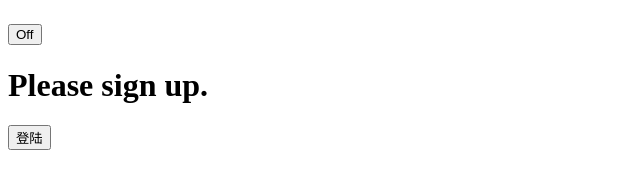
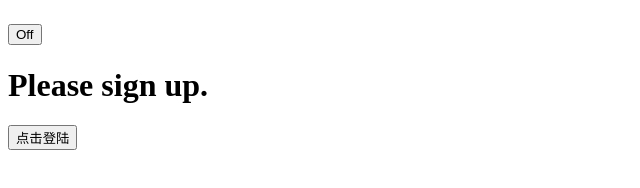
Before and after one commit to weykon/react-learn, a React app: page / in a window 1280 px wide. Shown: the part 530-718 px from the top of the page, without its empty margins (0-640 px from the left). Built offline with nearby package versions, Linux system fonts and the light colour scheme; the HTML template or start-up script is replaced by a standard one.

Commit message:
使用变量来储存元素

```diff
--- /dev/null
+++ b/prettier.config.js
@@ -0,0 +1,3 @@
+module.exports = {
+    tabWidth: 4
+}
--- a/src/component/Greeting.tsx
+++ b/src/component/Greeting.tsx
@@ -1,16 +1,16 @@
 import React from "react";
 type P = { isLoggedIn: boolean };
-export function GuestGreeting() {
+function GuestGreeting() {
     return (
         <div>
-      <h1>Please sign up.</h1><button>登陆</button>
+            <h1>Please sign up.</h1>
         </div>
     );
 }
-export function UserGreeting() {
+function UserGreeting() {
     return (
         <div>
-      <h1>Welcome back!</h1>;
+            <h1>Welcome back!</h1>
         </div>
     );
 }
--- /dev/null
+++ b/src/component/LoginCtrl.tsx
@@ -0,0 +1,40 @@
+import React from "react";
+import { Greeting } from "./Greeting";
+type P = { isLoggedIn: boolean };
+type TButton = { onClick: React.MouseEventHandler<HTMLButtonElement> };
+function LoginButton(props: TButton) {
+    return <button onClick={props.onClick}>点击登陆</button>;
+}
+function LogoutButton(props: TButton) {
+    return <button onClick={props.onClick}>点击退出</button>;
+}
+export class LoginCtrl extends React.Component<P, P> {
+    constructor(props: P) {
+        super(props);
+        this.state = { isLoggedIn: false };
+    }
+    handleLoginClick() {
+        this.setState({ isLoggedIn: true });
+    }
+
+    handleLogoutClick() {
+        this.setState({ isLoggedIn: false });
+    }
+
+    render() {
+        const isLoggedIn = this.state.isLoggedIn;
+        let button;
+        if (isLoggedIn) {
+            button = (
+                <LogoutButton onClick={this.handleLogoutClick.bind(this)} />
+            );
+        } else {
+            button = <LoginButton onClick={this.handleLoginClick.bind(this)} />;
+        }
+        return (
+            <div>
+                <Greeting isLoggedIn={this.state.isLoggedIn} />{button}
+            </div>
+        );
+    }
+}
--- a/src/component/Toggle.tsx
+++ b/src/component/Toggle.tsx
@@ -1,27 +1,26 @@
 import React from "react";
 
-type S = {isToggleOn:boolean}
-export default class Toggle extends React.Component<{},S>{
-    constructor(props:{}){
+type S = { isToggleOn: boolean };
+export default class Toggle extends React.Component<{}, S> {
+    constructor(props: {}) {
         super(props);
-        this.state = {isToggleOn:false}
+        this.state = { isToggleOn: false };
     }
 
-    render(){
+    render() {
         return (
             <div>
                 <button onClick={this.handleClick.bind(this)}>
-                    {this.state.isToggleOn ? "On": "Off"}
+                    {this.state.isToggleOn ? "On" : "Off"}
                 </button>
-                {this.state.isToggleOn ?"显示":""}
+                {this.state.isToggleOn ? "显示" : ""}
             </div>
-
-        )
+        );
     }
 
-    handleClick(){
-        this.setState(state => ({
-            isToggleOn : !state.isToggleOn
-        }))
+    handleClick() {
+        this.setState((state) => ({
+            isToggleOn: !state.isToggleOn,
+        }));
     }
 }
--- a/src/index.tsx
+++ b/src/index.tsx
@@ -4,6 +4,7 @@ import { Comment, mock_comment } from "./component/Comment";
 import { Clock } from "./component/Clock";
 import Toggle from "./component/Toggle";
 import { Greeting } from "./component/Greeting";
+import { LoginCtrl } from "./component/LoginCtrl";
 function Hello(props: any) {
     return (
         <div>
@@ -26,7 +27,7 @@ function App() {
             ></Comment>
             <Clock date={new Date()}></Clock>
             <Toggle />
-      <Greeting isLoggedIn={false} />
+            <LoginCtrl isLoggedIn={false} />
         </div>
     );
 }
```
Also changed, not shown: 1 other file (tests, documents, lock files or other folders). Lines whose indentation alone changed are shown as unchanged.
